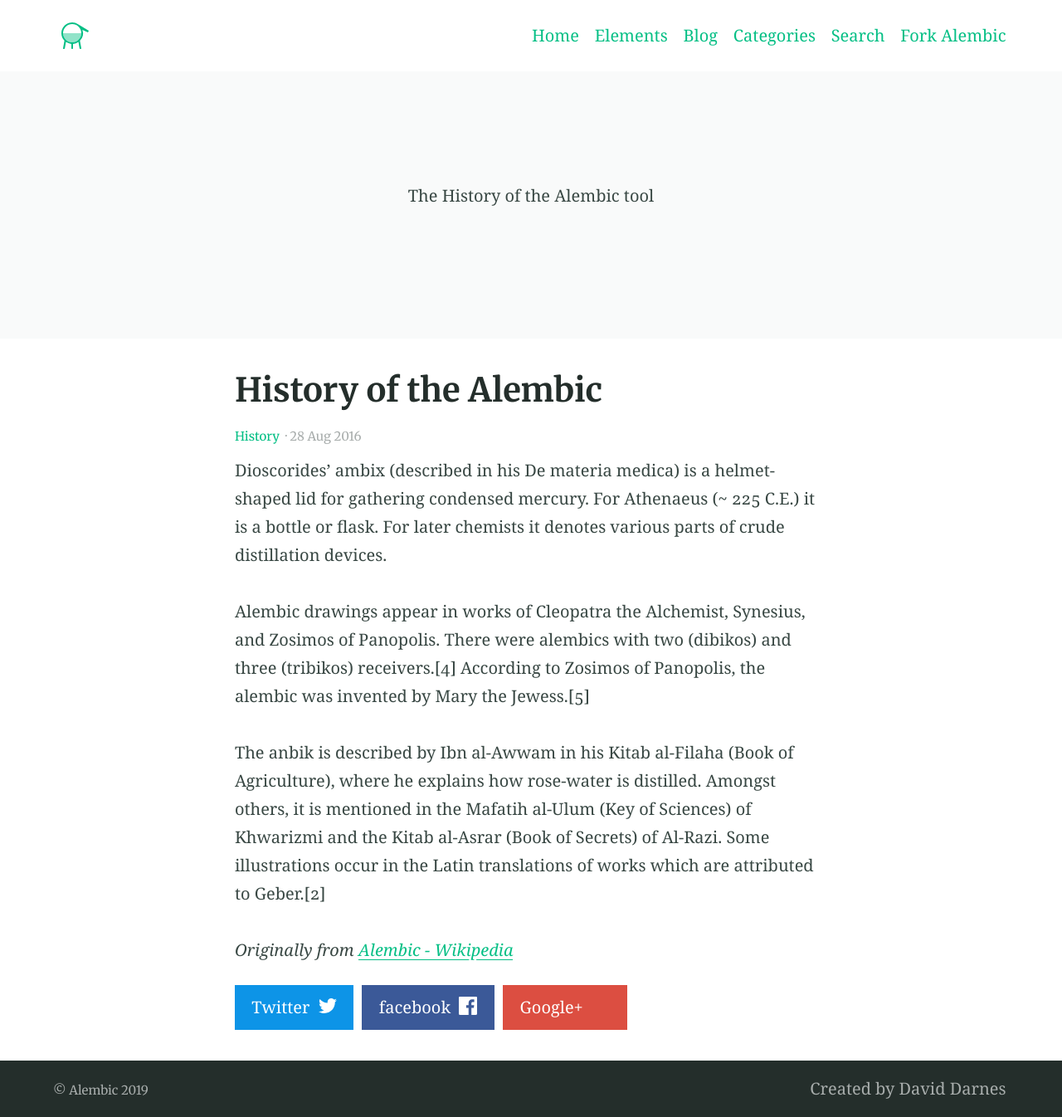
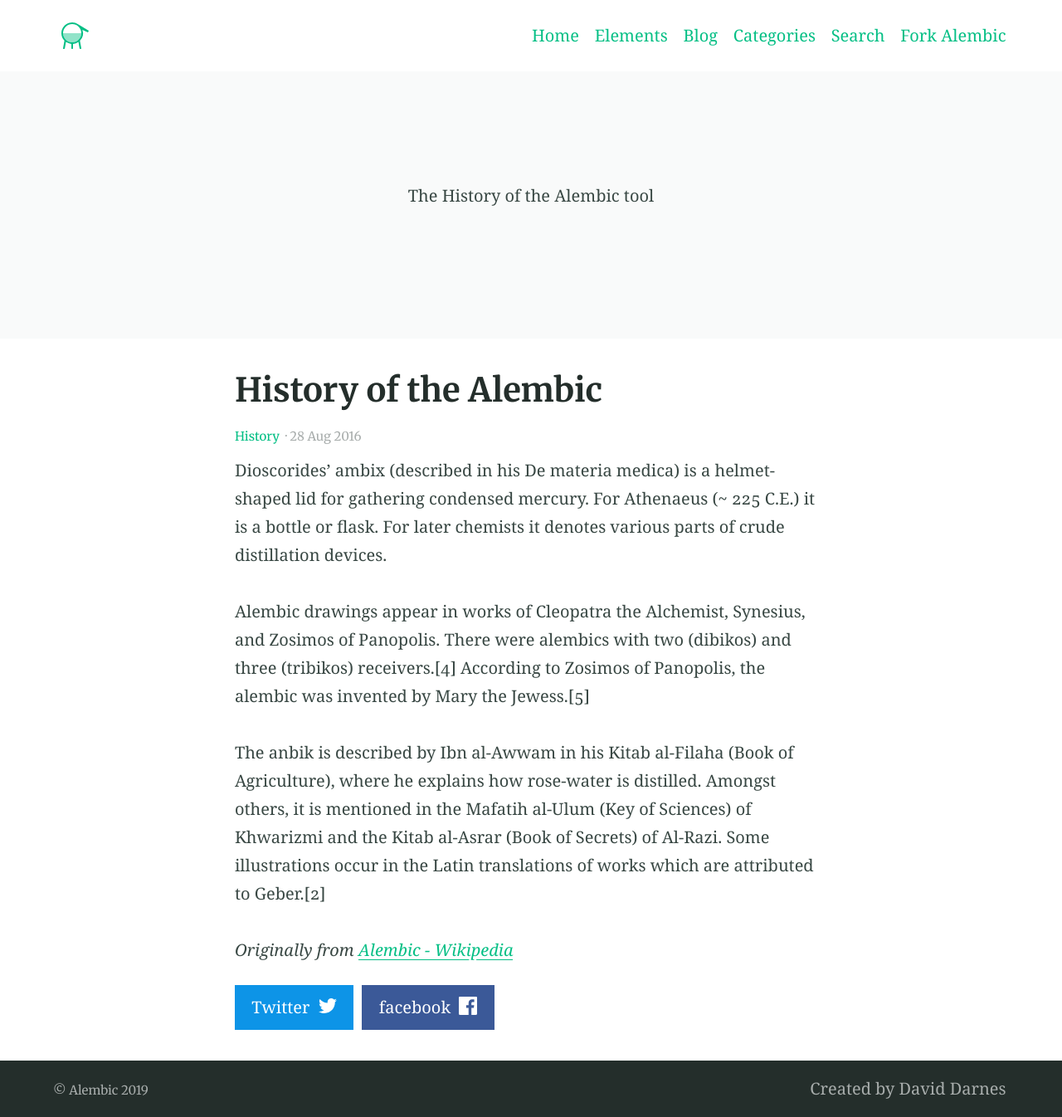
Before and after one commit to daviddarnes/alembic, a Jekyll site: the page built from _posts/2016-08-28-example-post-two.md, in a window 1280 px wide. Shown: the whole page at 83% size. Built offline with Jekyll 4.4.1, drawn with Linux system fonts in a browser that asks for light colours; our own code applies the rules of GitHub Pages for plain Markdown files.

Commit message:
Add Google Analytics anonymous IP option, default set to true, fixes #117

```diff
--- a/_config.yml
+++ b/_config.yml
@@ -48,7 +48,6 @@
     - https://twitter.com/DavidDarnes
     - https://www.facebook.com/daviddarnes
     - https://www.linkedin.com/in/daviddarnes
-    - https://plus.google.com/+DavidDarnes
     - https://github.com/daviddarnes
 # markdown: CommonMark # Markdown parse settings, CommonMark performs slightly better an others in build time
 # commonmark:
@@ -92,6 +91,7 @@
 email: "me@daviddarnes.com"
 # disqus: "alembic-1" # Blog post comments, uncomment the option and set the site ID from your Disqus account
 # google_analytics: ''
+# google_analytics_anonymize_ip: ''
 # service_worker: false # Will turn off the service worker if set to false
 css_inline: true # Will insert all styles into a single <style> block in the <head> element and remove the style <link> reference
 
@@ -121,7 +121,6 @@
 social_links: # Appears in sidebar. Set the urls then uncomment and comment out as desired
   Twitter: https://twitter.com/DavidDarnes
   LinkedIn: https://www.linkedin.com/in/daviddarnes
-  Google+: https://plus.google.com/+DavidDarnes
   GitHub: https://github.com/daviddarnes
   link: https://darn.es
   RSS: /feed.xml
@@ -129,7 +128,6 @@
 sharing_links: # Appear at the bottom of single blog posts, uncomment and comment out as desired. Colours set the button colour
   Twitter: "#0d94e7"
   facebook: "#3B5998"
-  Google+: "#DC4E41"
   # Pinterest: "#BD081C"
   # LinkedIn: "#0077B5"
   # tumblr: "#36465D"
--- a/_includes/site-analytics.html
+++ b/_includes/site-analytics.html
@@ -6,4 +6,7 @@
   gtag('js', new Date());
 
   gtag('config', '{{ site.google_analytics }}');
+  gtag('config', '{{ site.google_analytics }}', {
+    'anonymize_ip': {{ site.google_analytics_anonymize_ip | default: "true" }}
+  });
 </script>
```
Also changed, not shown: README.md.
